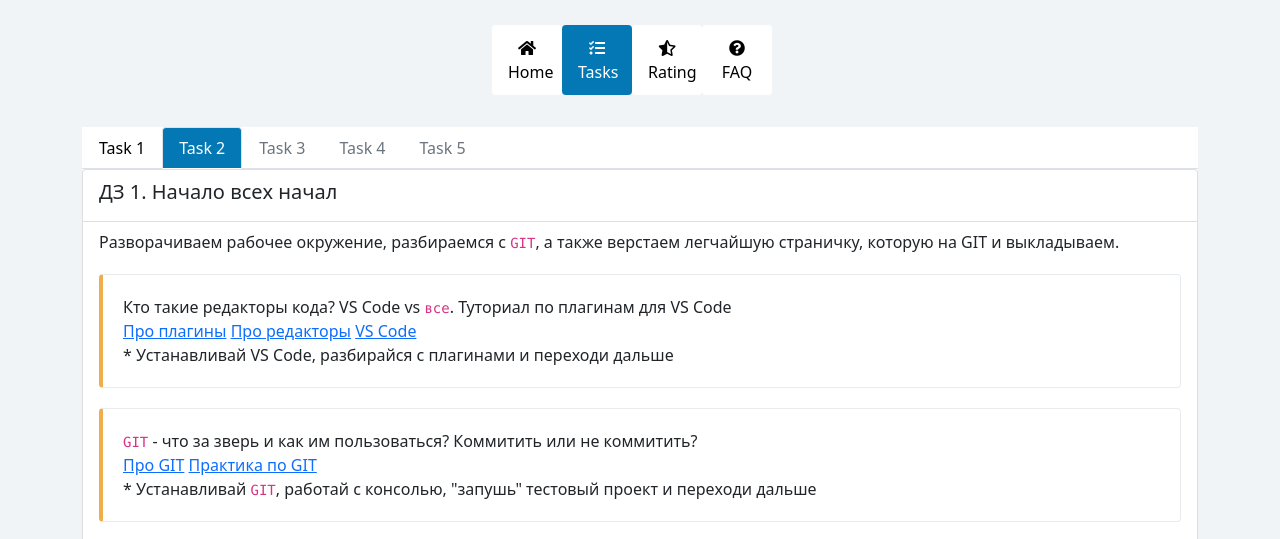
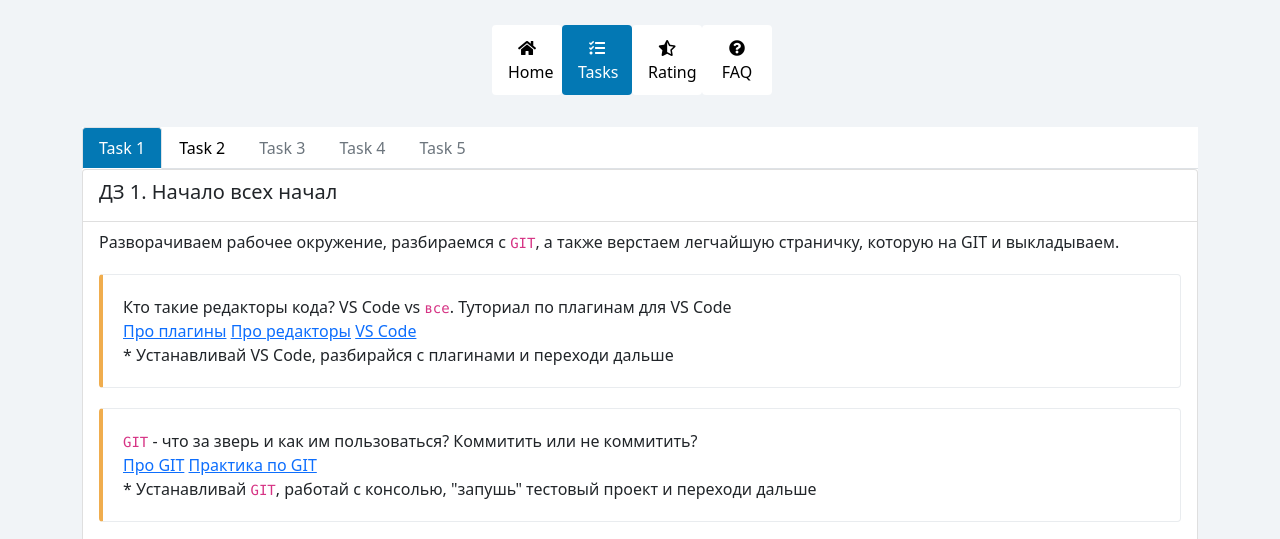
Before and after one commit to kfund/ch-marathon, a plain HTML site: page index.html in a window 1280 px wide. Both pictures are taken after a click on the tab "Tasks". Shown: the part 93-632 px from the top of the page. Drawn offline with nearby package versions, Linux system fonts and the light colour scheme.

Commit message:
Update index.html

```diff
--- a/index.html
+++ b/index.html
@@ -53,10 +53,10 @@
                   <div class="tab-content-inner">
                     <ul class="nav nav-tabs" id="myTab" role="tablist">
                         <li class="nav-item" role="presentation">
-                          <button class="nav-link" id="first-tab" data-bs-toggle="tab" data-bs-target="#first" type="button" role="tab" aria-controls="first" aria-selected="true">Task 1</button>
+                          <button class="nav-link active" id="first-tab" data-bs-toggle="tab" data-bs-target="#first" type="button" role="tab" aria-controls="first" aria-selected="true">Task 1</button>
                         </li>
                         <li class="nav-item" role="presentation">
-                          <button class="nav-link active" id="second-tab" data-bs-toggle="tab" data-bs-target="#second" type="button" role="tab" aria-controls="second" aria-selected="false">Task 2</button>
+                          <button class="nav-link" id="second-tab" data-bs-toggle="tab" data-bs-target="#second" type="button" role="tab" aria-controls="second" aria-selected="false">Task 2</button>
                         </li>
                         <li class="nav-item" role="presentation">
                           <button class="nav-link disabled" id="third-tab" data-bs-toggle="tab" data-bs-target="#third" type="button" role="tab" aria-controls="third" aria-selected="false">Task 3</button>
@@ -159,7 +159,7 @@
                                 </li>
                                 <li class="d-flex align-items-center list-group-item list-group-footer row">
                                     <div class="col-8 col-md-6 time-line date-expiring">
-                                      <span>Сдать до <code>12.00 5 июля</code></span>
+                                      <span>Сдать до <code>12.00 12 августа</code></span>
                                     </div>
                                     <div class="col-2 col-md-2 mark-line">
                                       <button type="button" class="btn btn-warning">200 баллов</button>
```
